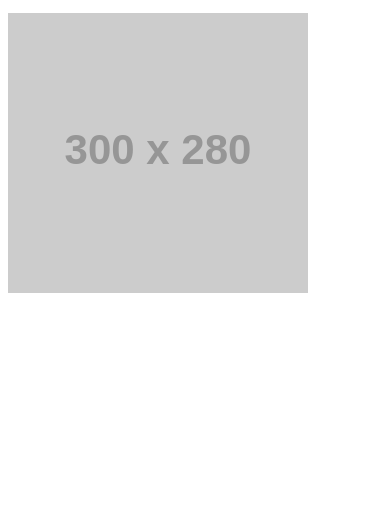
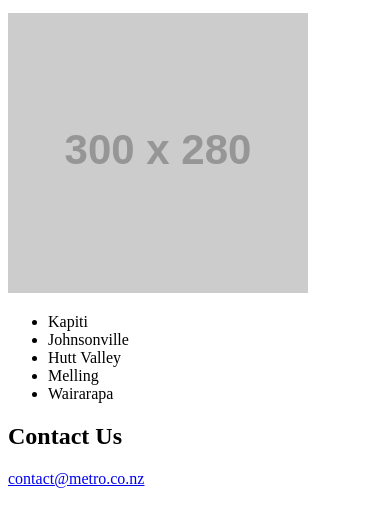
Before and after one commit to AlexanderKremer/metro, a plain HTML site: page index.html in a window 390 px wide. Shown: the part 137-664 px from the top of the page. Drawn offline with Linux system fonts and the light colour scheme; placeholder pictures from the web are drawn by us.

Commit message:
Started mobile layout

```diff
--- a/index.html
+++ b/index.html
@@ -19,7 +19,18 @@
 
 	<img src="http://placehold.it/300x280">
 
+	<ul>
+		<li>Kapiti</li>
+		<li>Johnsonville</li>
+		<li>Hutt Valley</li>
+		<li>Melling</li>
+		<li>Wairarapa</li>
+	</ul>
+
 	<footer>
+
+	<h2>Contact Us</h2>
+	<a href="#">contact@metro.co.nz</a>
 
 	</footer>
 
```
